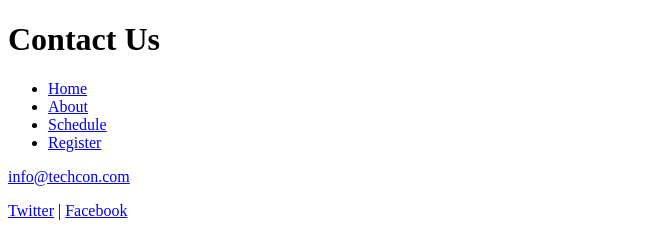
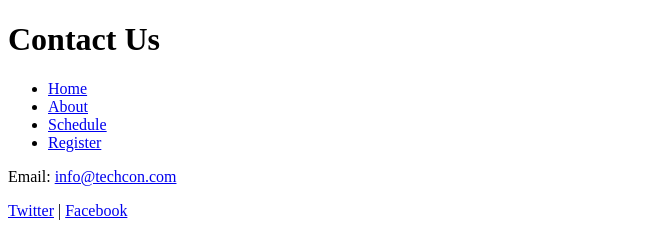
Before and after one commit to Nati-darse/TechCon_HTML, a plain HTML site: page techcon_website/contact.html in a window 1280 px wide. Shown: the top 233 px of the page, without its empty margins (0-667 px from the left). Drawn offline with Linux system fonts and the light colour scheme; grey boxes are pictures that could not be loaded.

Commit message:
contact page

```diff
--- a/techcon_website/contact.html
+++ b/techcon_website/contact.html
@@ -19,7 +19,7 @@
     </header>
 
     <main>
-         <a href="mailto:info@techcon.com">info@techcon.com</a>
+        <p>Email: <a href="mailto:email@example.com">info@techcon.com</a></p>
         <p>
             <a href="https://twitter.com/techcon" target="_blank">Twitter</a> |
             <a href="https://facebook.com/techcon" target="_blank">Facebook</a>
```
